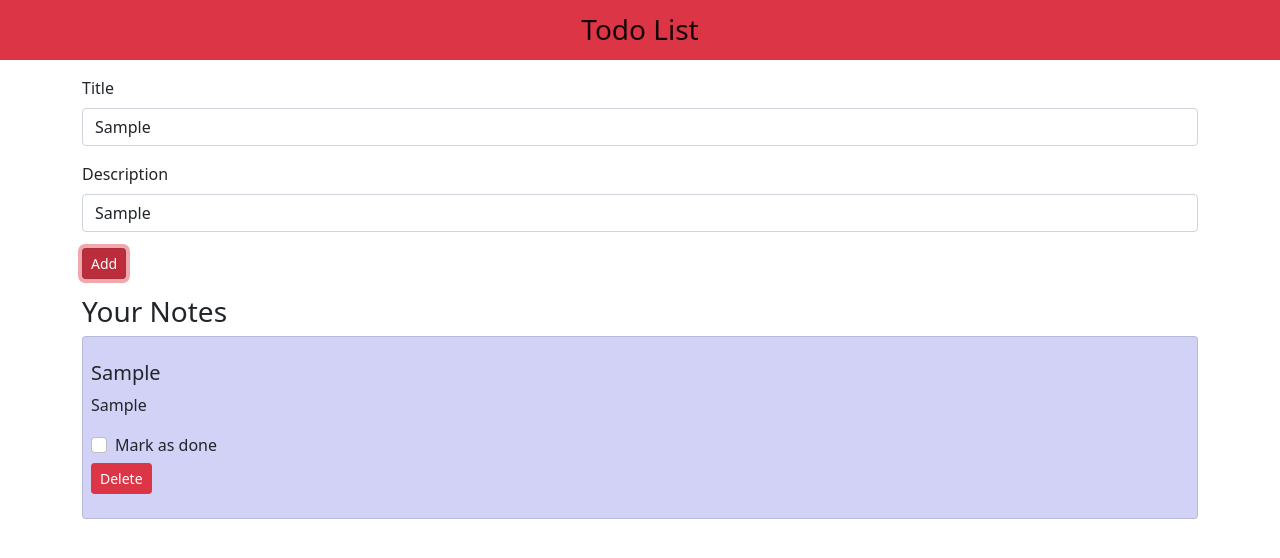
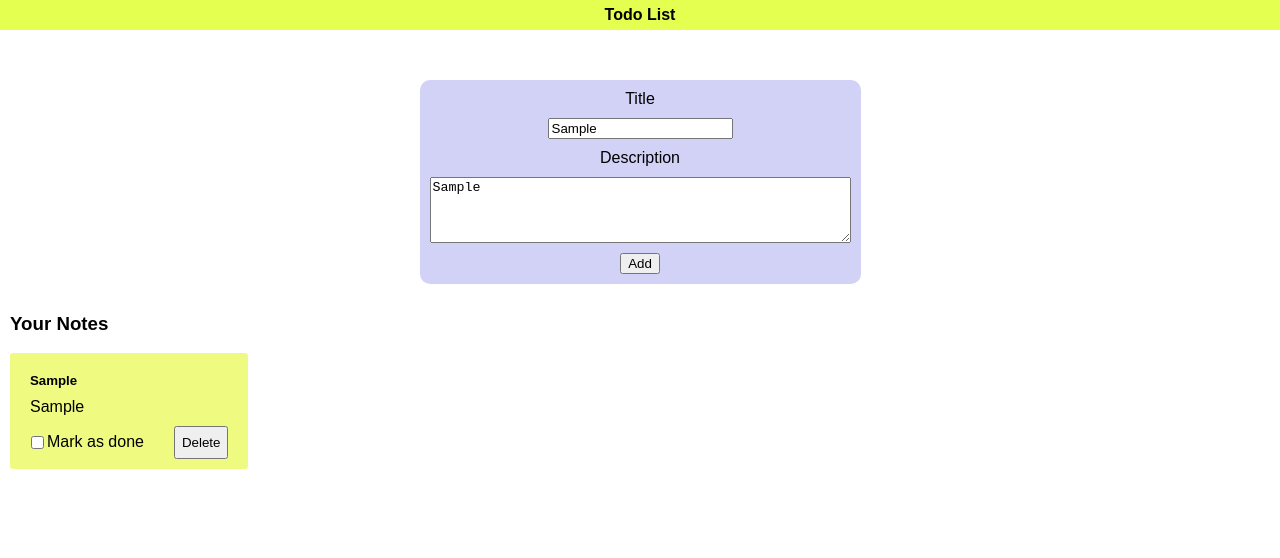
Before and after one commit to ritvikmathur1999/cat_angular_asg01, an Angular app: page / in a window 1280 px wide. Both pictures are taken after typing "Sample", "Sample" into the empty fields and a click on the button "Add". Shown: the top 558 px of the page. Built offline with nearby package versions, Linux system fonts and the light colour scheme.

Commit message:
redesign using flexbox

```diff
--- a/angular.json
+++ b/angular.json
@@ -27,19 +27,17 @@
               "src/assets"
             ],
             "styles": [
-              "src/styles.css",
-              "./node_modules/bootstrap/dist/css/bootstrap.min.css"
+              "src/styles.css"
             ],
-            "scripts": ["./node_modules/bootstrap/dist/js/bootstrap.js",
-            "./node_modules/jquery/dist/jquery.js"]
+            "scripts": []
           },
           "configurations": {
             "production": {
               "budgets": [
                 {
                   "type": "initial",
-                  "maximumWarning": "4mb",
-                  "maximumError": "5mb"
+                  "maximumWarning": "500kb",
+                  "maximumError": "1mb"
                 },
                 {
                   "type": "anyComponentStyle",
@@ -96,9 +94,8 @@
               "src/assets"
             ],
             "styles": [
-              "src/styles.css",
-              "./node_modules/bootstrap/dist/css/bootstrap.min.css"],
-            "scripts": ["./node_modules/bootstrap/dist/js/bootstrap.js"]
+              "src/styles.css"],
+            "scripts": []
           }
         }
       }
--- a/package.json
+++ b/package.json
@@ -18,8 +18,6 @@
     "@angular/platform-browser": "~13.1.0",
     "@angular/platform-browser-dynamic": "~13.1.0",
     "@angular/router": "~13.1.0",
-    "bootstrap": "^5.1.3",
-    "jquery": "^3.6.0",
     "rxjs": "~7.4.0",
     "tslib": "^2.3.0",
     "zone.js": "~0.11.4"
--- a/src/app/app.component.css
+++ b/src/app/app.component.css
@@ -1,3 +1,13 @@
-* {
-  margin: auto;
+.nav-bar{
+  display: flex;
+  background-color: rgb(229, 255, 81);
+  margin-bottom: 40px;
+  height: 30px;
+  justify-content: center;
 }
+
+.nav-bar > *{
+  list-style-type: none;
+  display: flex;
+  align-self: center;
+}
--- a/src/app/app.component.html
+++ b/src/app/app.component.html
@@ -1,9 +1,5 @@
-<div>
-  <nav class="navbar navbar-expand-lg navbar-light bg-danger">
-    <div class="container-fluid">
-      <a class="navbar-brand" href="#"><h3>Todo List</h3></a>
-    </div>
+  <nav class="nav-bar">
+        <b>Todo List</b>
   </nav>
-</div>
   <router-outlet></router-outlet>
     <!-- <app-todos></app-todos> -->
--- a/src/app/myComponents/add-todo/add-todo.component.css
+++ b/src/app/myComponents/add-todo/add-todo.component.css
@@ -0,0 +1,25 @@
+.add-items-main{
+    display: flex;
+    flex-direction: column;
+    /* background-color: black; */
+    align-content: center;
+
+}
+
+.add-items{
+    display: flex;
+    justify-self: center;
+    align-self: center;
+}
+
+.add-items > *
+{
+    padding: 10px;
+    border-radius: 10px;
+    background-color:rgb(210, 210, 247);
+    display: flex;
+    flex-direction: column;
+    margin: 10px;
+    gap: 10px;
+    align-items:center;
+}
--- a/src/app/myComponents/add-todo/add-todo.component.html
+++ b/src/app/myComponents/add-todo/add-todo.component.html
@@ -1,20 +1,11 @@
-<div class="my-3">
-
-<form (ngSubmit) = "onSubmit()">
-    <div class="mb-3">
-        <label for="title" class="form-label">Title</label>
-        <input type="text" [(ngModel)]="title" class="form-control" name="title" aria-describedby="titleHelp"id="title">
-        <!-- <div id="titleHelp" class="form-text"></div> -->
-    </div>
-    <div class="mb-3">
-        <label for="description" class="form-label">Description</label>
-        <input type="text" [(ngModel)]="desc" class="form-control" name="desc" id="desc">
-    </div>
-    <!-- <div class="mb-3 form-check">
-        <input type="checkbox" class="form-check-input" id="exampleCheck1">
-      <label class="form-check-label" for="exampleCheck1">Check me out</label>
-    </div> -->
-    <button type="submit" class="btn btn-sm btn-danger">Add</button>
-</form>
-
+<div class="add-items-main">
+<div class="add-items">
+    <form (ngSubmit)="onSubmit()">
+        <label for="title" class="title">Title</label>
+        <input type="text" [(ngModel)]="title" class="form-input" name="title" aria-describedby="titleHelp"
+            id="title">
+        <label for="description" class="desc">Description</label>
+        <textarea rows="4" cols="50" type="text" [(ngModel)]="desc" class="form-input" name="desc" id="desc"></textarea>
+        <button type="submit" class="btnn">Add</button>
+    </form>
 </div>
--- a/src/app/myComponents/todo-item/todo-item.component.css
+++ b/src/app/myComponents/todo-item/todo-item.component.css
@@ -1,12 +1,26 @@
-/* h5{
-    color: white;
+.card-main{
+    display: flex;
+    padding: 10px;
+    border-radius: 3px;
+    background-color:rgb(238, 250, 128);
+    flex-direction: column;
+    justify-content: center;
+    width: 100%;
 }
-p{
-    color: white;
-} */
 
-.card{
-    padding-top: 0px;
-    margin-top: 0px;
-    background-color:rgb(210, 210, 247);
+h5,p{
+    margin: 10px;
 }
+.checkbox{
+    margin: 7px;
+}
+
+.inline-ops{
+    display: flex;
+    justify-content: space-between;
+}
+
+.button,.checkbox{
+    display: inline-flex;
+    margin-right: 10px;
+}
--- a/src/app/myComponents/todo-item/todo-item.component.html
+++ b/src/app/myComponents/todo-item/todo-item.component.html
@@ -1,12 +1,15 @@
-<div class="card p-2 mb-2" id="1">
-    <div class="my-3">
-        <h5 [ngClass]= "{'strike': !todo.active}" >{{ todo.title }}</h5>
+<div class="card-main">
+    <div class="card-inner">
+        <h5 [ngClass]="{'strike': !todo.active}">{{ todo.title }}</h5>
         <p>{{ todo.desc }}</p>
-        <div class="form-group form-check">
-            <input type="checkbox" class="form-check-input" id="done">
-            <label class="form-check-label mb-1" for="exampleCheck1" (onClick)="onClickSelectionBox(todo)">Mark as done</label>
-          </div>
-        <div class="button"><button class="btn btn-sm btn-danger" (click)="onClick(todo)">Delete</button></div>
+        <div class="inline-ops">
+        <div class="checkbox">
+            <input type="checkbox" class="form-input" id="done">
+            <label class="form-check-label mb-1" (onClick)="onClickSelectionBox(todo)">Mark as done</label>
+        </div>
+        <div class="button"><button class="btn" (click)="onClick(todo)">Delete</button></div>
+    </div>
+    </div>
 
-    </div>
+
 </div>
--- a/src/app/myComponents/todos/todos.component.css
+++ b/src/app/myComponents/todos/todos.component.css
@@ -0,0 +1,18 @@
+.container{
+    margin: 10px;
+}
+.card-container{
+    display: flex;
+    flex-direction: row;
+    gap: 30px;
+    height: auto;
+    width: auto;
+    flex-wrap:wrap;
+}
+
+p{
+    margin: 0px;
+}
+.checkbox{
+    margin: 0px;
+}
--- a/src/app/myComponents/todos/todos.component.html
+++ b/src/app/myComponents/todos/todos.component.html
@@ -1,8 +1,8 @@
 <div class="container">
-
-
     <app-add-todo (todoAdd)="addTodo($event)"></app-add-todo>
     <h3>Your Notes</h3>
+    <div class="card-container">
+
         <div *ngIf="this.todos.length===0; else elseBlock">No list to show!</div>
         <ng-template #elseBlock>
             <div *ngFor="let todo of todos">
@@ -10,3 +10,4 @@
             </div>
         </ng-template>
     </div>
+</div>
--- a/src/app/myComponents/todos/todos.component.ts
+++ b/src/app/myComponents/todos/todos.component.ts
@@ -1,5 +1,5 @@
 import { Component, OnInit } from '@angular/core';
-import { json } from 'node_modules copy/@angular-devkit/core/src';
+import { json } from 'node_modules/@angular-devkit/core/src';
 import Todo from "../../todo"
 @Component({
   selector: 'app-todos',
--- a/src/styles.css
+++ b/src/styles.css
@@ -1 +1,5 @@
 /* You can add global styles to this file, and also import other style files */
+body{
+    margin: 0;
+    font-family: sans-serif;
+}
```
Lines whose indentation alone changed are shown as unchanged.
